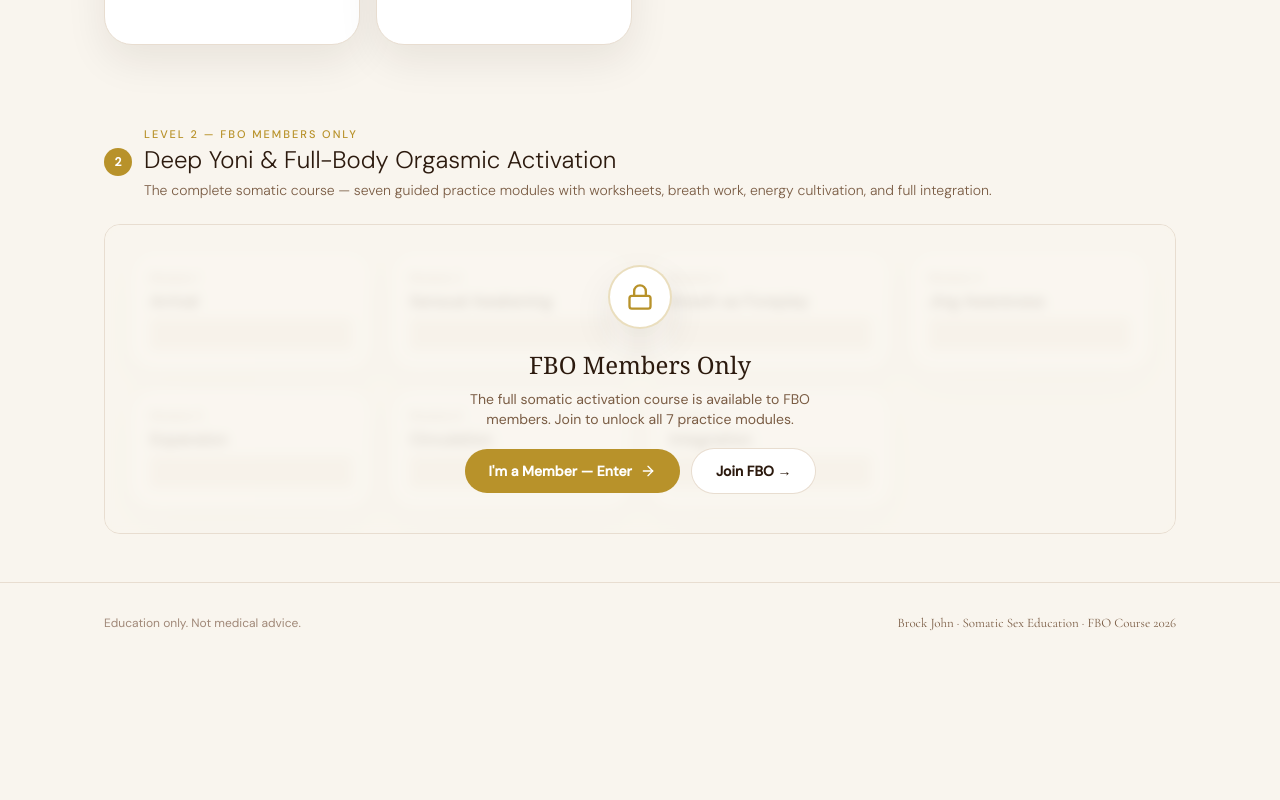
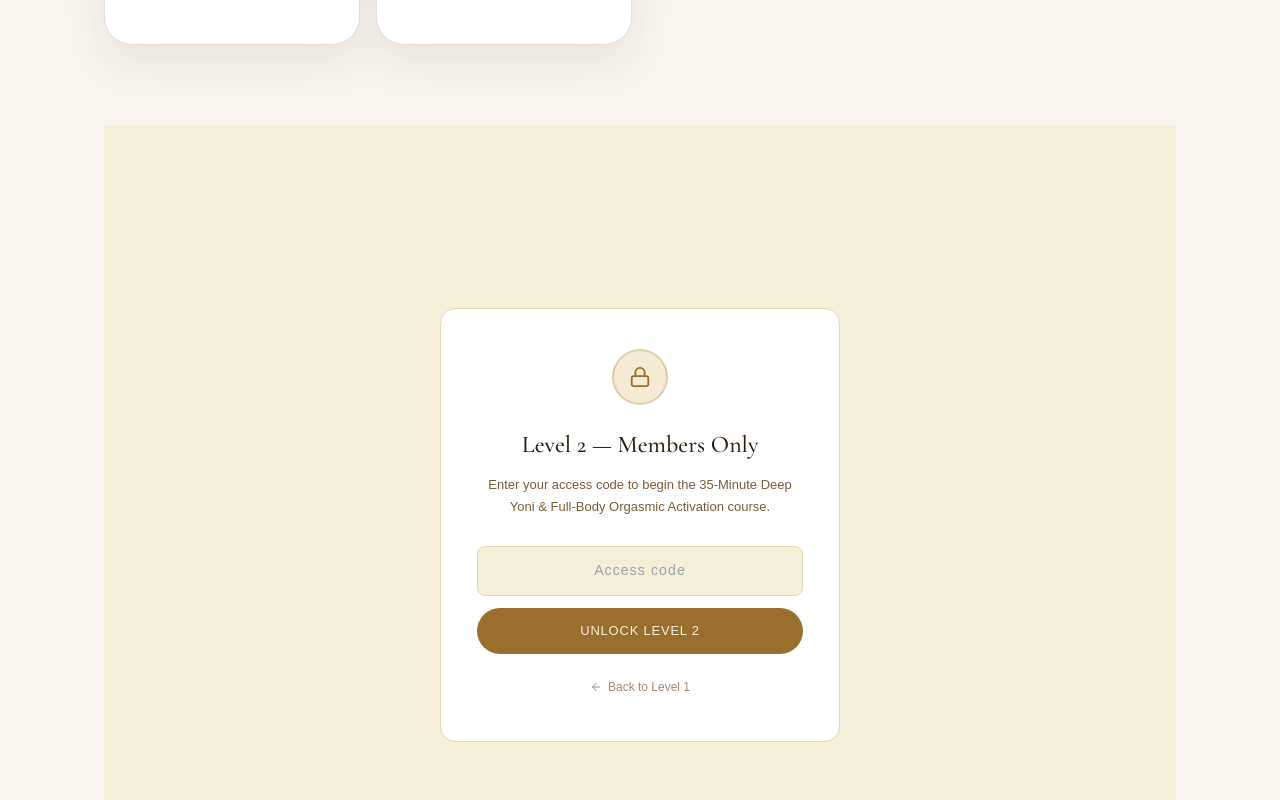
Before and after one commit to hypnovala/fbo-student-onboarding, a Next.js app: page / in a window 1280 px wide. Shown: the part 2200-3000 px from the top of the page. Before the commit the page ends 2863 px from the top, so only its background shows below. Built offline with nearby package versions, Linux system fonts and the light colour scheme.

Commit message:
Refactor Level2Gate component for access control

```diff
--- a/components/Level2Gate.tsx
+++ b/components/Level2Gate.tsx
@@ -1,261 +1,172 @@
 'use client';
 
-import { useState, useRef, useEffect } from 'react';
-import { useRouter } from 'next/navigation';
-import { Lock, X, ArrowRight, CheckCircle2, AlertCircle } from 'lucide-react';
-import { Card } from '@/components/ui/Card';
+import { useState, useEffect, type ReactNode, type FormEvent } from 'react';
+import Link from 'next/link';
+import { ArrowLeft, Lock } from 'lucide-react';
 
-const CREDENTIALS = { username: 'fbomember', password: 'fbo2026' };
-const MAX_ATTEMPTS = 3;
+const STORAGE_KEY = 'fbo-level2-access';
 
-type GateState = 'idle' | 'open' | 'shaking' | 'locked' | 'success';
+// Shared access code for FBO Level 2 members.
+// To rotate this, change the value below and redeploy —
+// anyone with the old code will be prompted to re-enter.
+const ACCESS_CODE = 'FBOGRADUATE';
 
-export function Level2Gate() {
-  const router = useRouter();
-  const [gateState, setGateState] = useState<GateState>('idle');
-  const [username, setUsername] = useState('');
-  const [password, setPassword] = useState('');
-  const [attempts, setAttempts] = useState(0);
-  const [errorMsg, setErrorMsg] = useState('');
-  const usernameRef = useRef<HTMLInputElement>(null);
+export function Level2Gate({ children }: { children: ReactNode }) {
+  const [unlocked, setUnlocked] = useState(false);
+  const [checked, setChecked] = useState(false);
+  const [input, setInput] = useState('');
+  const [error, setError] = useState(false);
 
-  // Focus username field when modal opens
   useEffect(() => {
-    if (gateState === 'open' || gateState === 'shaking') {
-      usernameRef.current?.focus();
+    const saved = window.localStorage.getItem(STORAGE_KEY);
+    if (saved === ACCESS_CODE) {
+      setUnlocked(true);
     }
-  }, [gateState]);
+    setChecked(true);
+  }, []);
 
-  function openModal() {
-    setGateState('open');
-    setUsername('');
-    setPassword('');
-    setErrorMsg('');
+  const handleSubmit = (e: FormEvent) => {
+    e.preventDefault();
+    if (input.trim().toUpperCase() === ACCESS_CODE) {
+      window.localStorage.setItem(STORAGE_KEY, ACCESS_CODE);
+      setUnlocked(true);
+      setError(false);
+    } else {
+      setError(true);
+    }
+  };
+
+  // Avoid a flash of the gate before localStorage has been read
+  if (!checked) {
+    return <div style={{ minHeight: '100vh', background: '#F5EED8' }} />;
   }
 
-  function closeModal() {
-    setGateState('idle');
-    setUsername('');
-    setPassword('');
-    setErrorMsg('');
+  if (unlocked) {
+    return <>{children}</>;
   }
 
-  function handleSubmit(e: React.FormEvent) {
-    e.preventDefault();
-    if (gateState === 'shaking' || gateState === 'locked' || gateState === 'success') return;
-
-    const valid =
-      username.trim().toLowerCase() === CREDENTIALS.username &&
-      password === CREDENTIALS.password;
-
-    if (valid) {
-      setGateState('success');
-      setTimeout(() => router.push('/level-2'), 1100);
-      return;
-    }
-
-    const next = attempts + 1;
-    setAttempts(next);
-
-    if (next >= MAX_ATTEMPTS) {
-      setGateState('locked');
-      setErrorMsg('');
-      return;
-    }
-
-    setErrorMsg(`Incorrect credentials. ${MAX_ATTEMPTS - next} attempt${MAX_ATTEMPTS - next === 1 ? '' : 's'} remaining.`);
-    setGateState('shaking');
-    setTimeout(() => setGateState('open'), 500);
-  }
-
-  const remaining = MAX_ATTEMPTS - attempts;
-
   return (
-    <>
-      {/* ── LOCKED PREVIEW SECTION ── */}
-      <section className="space-y-6">
-        <div className="flex items-center gap-3">
-          <div className="flex h-7 w-7 items-center justify-center rounded-full bg-primary text-xs font-bold text-white">2</div>
-          <div>
-            <p className="text-[11px] font-medium uppercase tracking-[0.18em] text-primary">Level 2 — FBO Members Only</p>
-            <h2 className="text-2xl font-light text-ink">Deep Yoni &amp; Full-Body Orgasmic Activation</h2>
-            <p className="mt-1 text-sm font-light text-stone">The complete somatic course — seven guided practice modules with worksheets, breath work, energy cultivation, and full integration.</p>
-          </div>
+    <div
+      style={{
+        minHeight: '100vh',
+        background: '#F5EED8',
+        display: 'flex',
+        alignItems: 'center',
+        justifyContent: 'center',
+        padding: 24,
+        fontFamily: "'Jost', sans-serif",
+      }}
+    >
+      <div
+        style={{
+          width: '100%',
+          maxWidth: 400,
+          background: '#FFFFFF',
+          border: '1px solid #E4D8B0',
+          borderRadius: 16,
+          padding: '40px 36px',
+          textAlign: 'center',
+        }}
+      >
+        <div
+          style={{
+            width: 56,
+            height: 56,
+            borderRadius: '50%',
+            background: '#F5EBD4',
+            border: '2px solid rgba(154,111,46,0.25)',
+            display: 'flex',
+            alignItems: 'center',
+            justifyContent: 'center',
+            margin: '0 auto 20px',
+          }}
+        >
+          <Lock size={22} color="#9A6F2E" />
         </div>
 
-        <div className="relative overflow-hidden rounded-2xl border border-mist">
-          {/* Blurred preview cards */}
-          <div className="grid select-none gap-4 p-6 opacity-60 md:grid-cols-2 xl:grid-cols-4 [filter:blur(3px)] [pointer-events:none]">
-            {['Arrival', 'Sensual Awakening', 'Breath as Foreplay', 'Jing Awareness', 'Expansion', 'Circulation', 'Integration'].map((title, i) => (
-              <Card key={title} className="p-5">
-                <p className="mb-1 text-xs font-medium text-stone">Module {i + 1}</p>
-                <h3 className="text-base font-semibold text-ink">{title}</h3>
-                <div className="mt-1 h-8 rounded bg-mist" />
-              </Card>
-            ))}
+        <div
+          style={{
+            fontFamily: "'Cormorant Garamond', serif",
+            fontSize: 24,
+            fontWeight: 500,
+            color: '#2E1F0E',
+            marginBottom: 8,
+          }}
+        >
+          Level 2 — Members Only
         </div>
+        <p style={{ fontSize: 13, color: '#7A5C38', lineHeight: 1.7, marginBottom: 28 }}>
+          Enter your access code to begin the 35-Minute Deep Yoni &amp; Full-Body Orgasmic Activation course.
+        </p>
 
-          {/* Lock overlay */}
-          <div className="absolute inset-0 flex flex-col items-center justify-center gap-5 bg-canvas/80 backdrop-blur-sm">
-            <div className="flex h-16 w-16 items-center justify-center rounded-full border-2 border-primary/30 bg-white shadow-calm">
-              <Lock className="h-7 w-7 text-primary" />
-            </div>
-            <div className="text-center">
-              <p className="font-serif text-2xl font-light text-ink">FBO Members Only</p>
-              <p className="mt-2 max-w-sm text-sm text-stone">
-                The full somatic activation course is available to FBO members. Join to unlock all 7 practice modules.
-              </p>
-            </div>
-            <div className="flex flex-col gap-3 sm:flex-row">
-              <button
-                onClick={openModal}
-                className="inline-flex items-center justify-center gap-2 rounded-full bg-primary px-6 py-3 text-sm font-semibold text-white transition hover:opacity-90"
-              >
-                I&apos;m a Member — Enter <ArrowRight className="h-4 w-4" />
-              </button>
-              <a
-                href="https://course.brockjohn.com/"
-                target="_blank"
-                rel="noopener noreferrer"
-                className="inline-flex items-center justify-center rounded-full bg-white px-6 py-3 text-sm font-semibold text-ink ring-1 ring-mist transition hover:bg-warm"
-              >
-                Join FBO →
-              </a>
-            </div>
-          </div>
-        </div>
-      </section>
+        <form onSubmit={handleSubmit}>
+          <input
+            type="text"
+            value={input}
+            onChange={(e) => {
+              setInput(e.target.value);
+              if (error) setError(false);
+            }}
+            placeholder="Access code"
+            autoComplete="off"
+            autoCapitalize="characters"
+            style={{
+              width: '100%',
+              padding: '12px 16px',
+              borderRadius: 8,
+              border: error ? '1px solid #9A3E55' : '1px solid #E4D8B0',
+              fontSize: 14,
+              fontFamily: "'Jost', sans-serif",
+              color: '#2E1F0E',
+              outline: 'none',
+              textAlign: 'center',
+              letterSpacing: '0.08em',
+              marginBottom: 12,
+              background: '#F5EED8',
+            }}
+          />
 
-      {/* ── MODAL ── */}
-      {gateState !== 'idle' && (
-        <div
-          className="animate-backdrop-in fixed inset-0 z-50 flex items-center justify-center bg-ink/60 p-4 backdrop-blur-sm"
-          onClick={(e) => { if (e.target === e.currentTarget) closeModal(); }}
-        >
-          <div
-            className={[
-              'animate-modal-in relative w-full max-w-sm rounded-3xl bg-card p-8 shadow-calm',
-              gateState === 'shaking' ? 'animate-shake' : '',
-            ].join(' ')}
-          >
-            {/* Close button */}
-            {gateState !== 'locked' && gateState !== 'success' && (
-              <button
-                onClick={closeModal}
-                className="absolute right-5 top-5 flex h-8 w-8 items-center justify-center rounded-full text-muted transition hover:bg-warm hover:text-ink"
-              >
-                <X className="h-4 w-4" />
-              </button>
-            )}
-
-            {/* ── SUCCESS STATE ── */}
-            {gateState === 'success' && (
-              <div className="flex flex-col items-center gap-4 py-4 text-center">
-                <div className="animate-success-pop flex h-16 w-16 items-center justify-center rounded-full bg-[#D8EBE2]">
-                  <CheckCircle2 className="h-8 w-8 text-[#2E7A5E]" />
-                </div>
-                <p className="font-serif text-xl font-light text-ink">Welcome back.</p>
-                <p className="text-sm text-stone">Taking you to Level 2…</p>
-              </div>
-            )}
-
-            {/* ── LOCKED STATE ── */}
-            {gateState === 'locked' && (
-              <div className="flex flex-col items-center gap-5 py-2 text-center">
-                <div className="flex h-14 w-14 items-center justify-center rounded-full border-2 border-red-200 bg-red-50">
-                  <AlertCircle className="h-7 w-7 text-red-400" />
-                </div>
-                <div>
-                  <p className="font-serif text-xl font-light text-ink">Access locked</p>
-                  <p className="mt-2 text-sm leading-6 text-stone">
-                    Too many failed attempts. To receive your access credentials, email Brock John directly:
-                  </p>
-                  <a
-                    href="mailto:brock@brockjohn.com"
-                    className="mt-3 inline-block rounded-full bg-primary/10 px-5 py-2 text-sm font-medium text-primary transition hover:bg-primary/20"
-                  >
-                    brock@brockjohn.com
-                  </a>
-                </div>
-                <button
-                  onClick={() => { setGateState('idle'); setAttempts(0); setUsername(''); setPassword(''); }}
-                  className="mt-1 text-xs text-muted underline underline-offset-2 transition hover:text-stone"
-                >
-                  Dismiss
-                </button>
-              </div>
-            )}
-
-            {/* ── LOGIN FORM ── */}
-            {(gateState === 'open' || gateState === 'shaking') && (
-              <>
-                <div className="mb-6 flex flex-col items-center gap-3 text-center">
-                  <div className="flex h-12 w-12 items-center justify-center rounded-full border border-primary/20 bg-primary/10">
-                    <Lock className="h-5 w-5 text-primary" />
-                  </div>
-                  <div>
-                    <p className="font-serif text-xl font-light text-ink">Member Access</p>
-                    <p className="mt-1 text-xs text-stone">Enter your FBO member credentials</p>
-                  </div>
-                </div>
-
-                <form onSubmit={handleSubmit} className="space-y-4">
-                  <div className="space-y-1">
-                    <label className="text-[11px] font-medium uppercase tracking-widest text-stone">Username</label>
-                    <input
-                      ref={usernameRef}
-                      type="text"
-                      autoComplete="username"
-                      value={username}
-                      onChange={(e) => setUsername(e.target.value)}
-                      className="w-full rounded-xl border border-mist bg-warm px-4 py-3 text-sm text-ink outline-none transition focus:border-primary focus:ring-2 focus:ring-primary/20"
-                      placeholder="your username"
-                    />
-                  </div>
-                  <div className="space-y-1">
-                    <label className="text-[11px] font-medium uppercase tracking-widest text-stone">Password</label>
-                    <input
-                      type="password"
-                      autoComplete="current-password"
-                      value={password}
-                      onChange={(e) => setPassword(e.target.value)}
-                      className="w-full rounded-xl border border-mist bg-warm px-4 py-3 text-sm text-ink outline-none transition focus:border-primary focus:ring-2 focus:ring-primary/20"
-                      placeholder="••••••••"
-                    />
-                  </div>
-
-                  {errorMsg && (
-                    <p className="flex items-center gap-1.5 rounded-lg bg-red-50 px-3 py-2 text-xs text-red-500">
-                      <AlertCircle className="h-3.5 w-3.5 flex-shrink-0" /> {errorMsg}
+          {error && (
+            <p style={{ fontSize: 12, color: '#9A3E55', marginBottom: 12 }}>
+              That code didn&apos;t match. Please try again or reach out to Brock.
             </p>
           )}
 
           <button
             type="submit"
-                    className="w-full rounded-full bg-ink py-3 text-sm font-semibold text-white transition hover:opacity-90"
+            style={{
+              width: '100%',
+              padding: '12px 20px',
+              borderRadius: 100,
+              background: '#9A6F2E',
+              color: '#F5EED8',
+              border: 'none',
+              fontSize: 13,
+              fontWeight: 500,
+              letterSpacing: '0.06em',
+              textTransform: 'uppercase',
+              cursor: 'pointer',
+              marginBottom: 20,
+            }}
           >
-                    Enter Level 2
+            Unlock Level 2
           </button>
         </form>
 
-                <p className="mt-5 text-center text-xs text-muted">
-                  No credentials?{' '}
-                  <a href="mailto:brock@brockjohn.com" className="text-primary underline underline-offset-2">
-                    Email Brock John
-                  </a>{' '}
-                  for access.
-                </p>
-
-                {remaining < MAX_ATTEMPTS && (
-                  <p className="mt-2 text-center text-[11px] text-muted">
-                    {remaining} attempt{remaining === 1 ? '' : 's'} remaining
-                  </p>
-                )}
-              </>
-            )}
+        <Link
+          href="/"
+          style={{
+            display: 'inline-flex',
+            alignItems: 'center',
+            gap: 6,
+            fontSize: 12,
+            color: '#A08878',
+            textDecoration: 'none',
+          }}
+        >
+          <ArrowLeft size={12} /> Back to Level 1
+        </Link>
       </div>
     </div>
-      )}
-    </>
   );
 }
```
Lines whose indentation alone changed are shown as unchanged.
